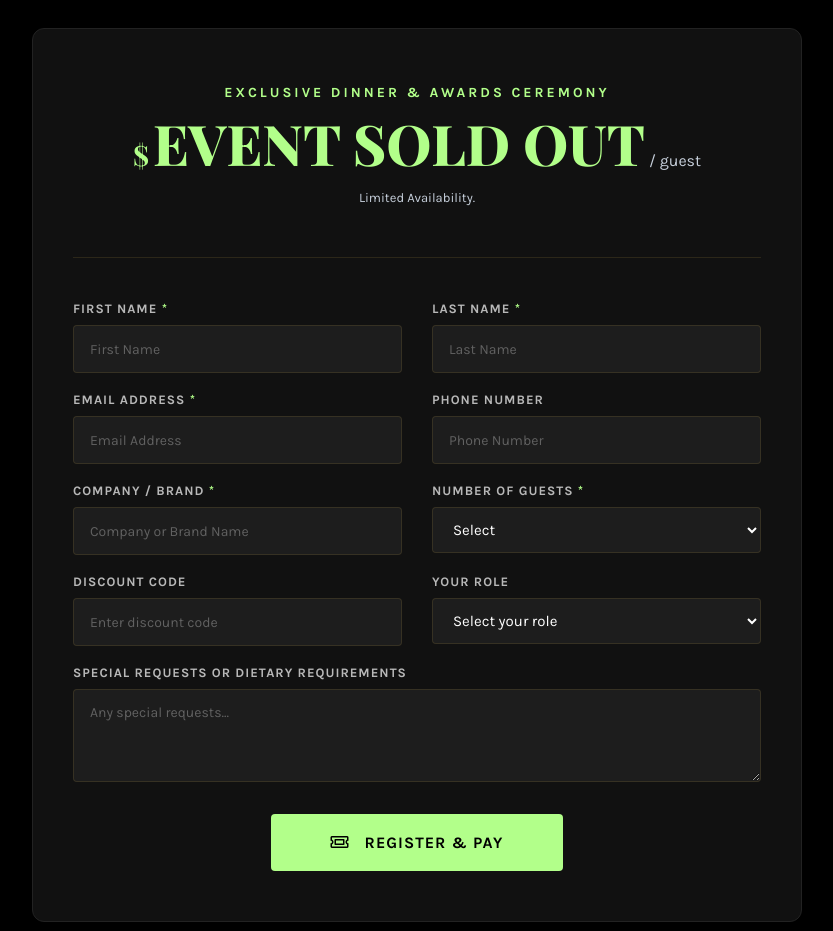
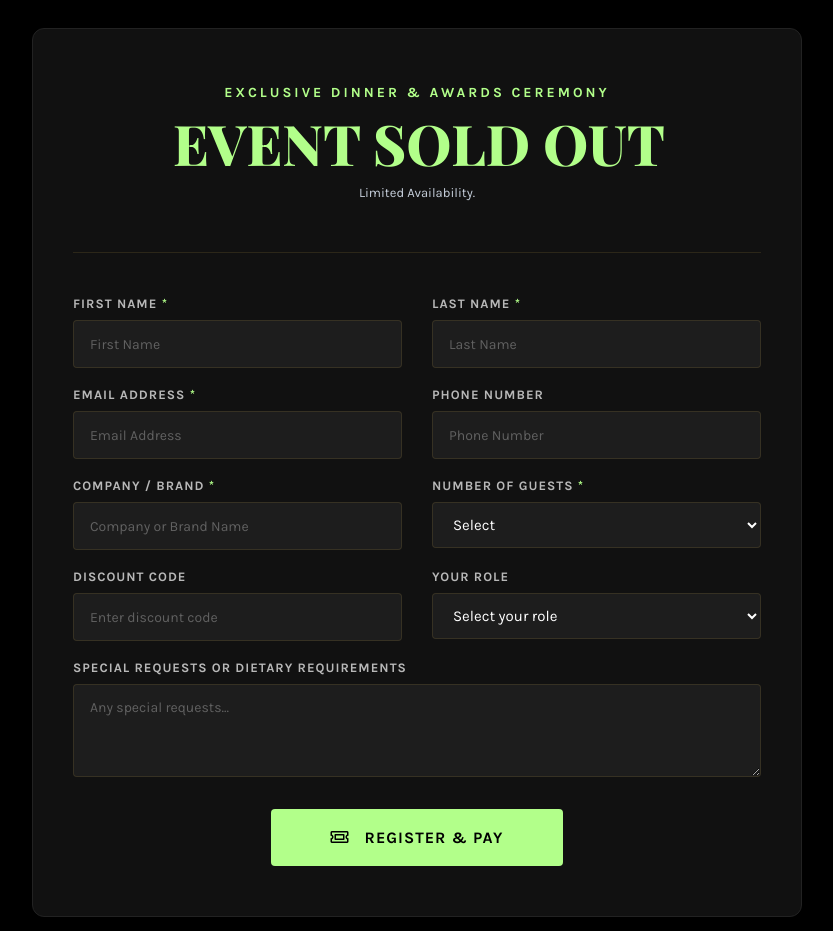
Before and after one commit to StreamRollers/Sahara-event-2026, a plain HTML site: page eventes-conference-and-event-html-template-20260409/index.html in a window 1280 px wide. Shown: the part 6280-7211 px from the top of the page, without its empty margins (223-1056 px from the left). Drawn offline with nearby package versions, Linux system fonts and the light colour scheme.

Commit message:
Update index.html

```diff
--- a/eventes-conference-and-event-html-template-20260409/index.html
+++ b/eventes-conference-and-event-html-template-20260409/index.html
@@ -363,7 +363,7 @@
                                 <div class="rsvp-price-header text-center mb-40">
                                     <p class="rsvp-label">Exclusive Dinner & Awards Ceremony</p>
                                     <div class="rsvp-price">
-                                        <span class="price-currency">$</span><span class="price-amount">EVENT SOLD OUT</span><span class="price-per"> / guest</span>
+                                        <span class="price-currency"></span><span class="price-amount">EVENT SOLD OUT</span>
                                     </div>
                                     <p class="rsvp-note">Limited Availability. </p>
                                 </div><form name="rsvp" method="POST" data-netlify="true" netlify-honeypot="bot-field" class="sahara-rsvp-form" id="rsvp-form">
```
